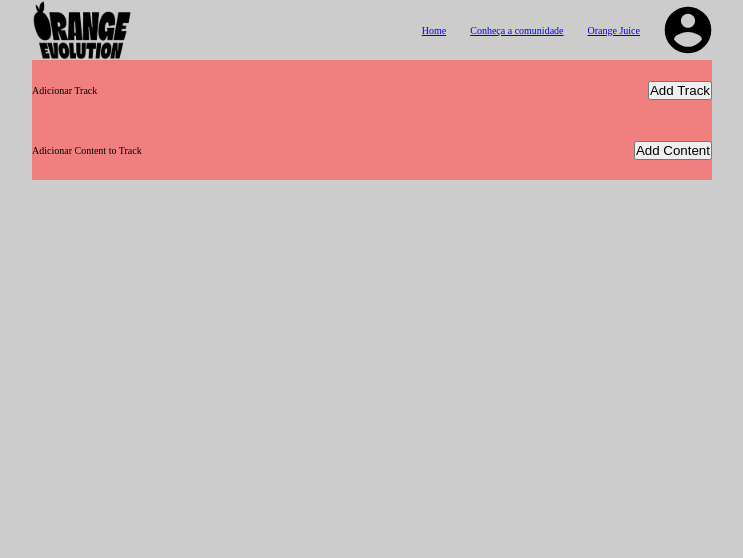
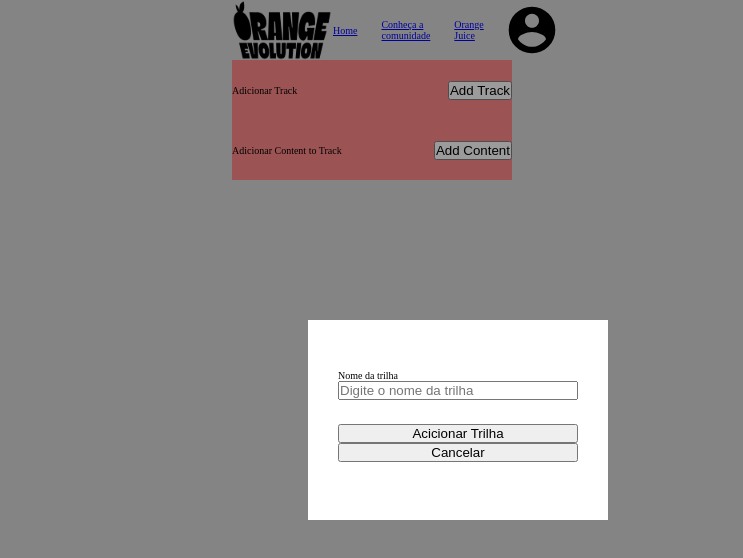
Before and after one commit to afonsonrodrigues/fchackathon-front, a React (Vite) app: page /admin/home in a window 1280 px wide. Both pictures are taken after a click on the button "Add Track". Shown: the top 558 px of the page, without its empty margins (268-1011 px from the left). Built offline with nearby package versions, Linux system fonts and the light colour scheme.

Commit message:
criado formulario base de cadastro de nova trilha

```diff
--- a/src/components/AdminHome/AddTrack/index.jsx
+++ b/src/components/AdminHome/AddTrack/index.jsx
@@ -1,11 +1,19 @@
+import { useState } from 'react';
+import '../../../styles/utils.css';
+import AddTrackModal from '../AddTrackModal';
 import { AddTrackCard } from './styled';
-import '../../../styles/utils.css';
 
 export default function AddTrack() {
+    const [openModal, setOpenModal] = useState(false);
+    const [confirmModal, setConfirmModal] = useState(false);
+
     return (
-        <AddTrackCard className='row space-btw align-center'>
-            <div>Adicionar Track</div>
-            <button>Add Track</button>
-        </AddTrackCard>
+        <>
+            {openModal && <AddTrackModal setOpenModal={setOpenModal} confirmModal={confirmModal} setConfirmModal={setConfirmModal} />}
+            <AddTrackCard className='row space-btw align-center'>
+                <div>Adicionar Track</div>
+                <button onClick={(e) => setOpenModal(true)}>Add Track</button>
+            </AddTrackCard>
+        </>
     )
 }
--- /dev/null
+++ b/src/components/AdminHome/AddTrackModal/index.jsx
@@ -0,0 +1,24 @@
+import '../../../styles/utils.css';
+import ConfirmModal from "../ConfirmModal";
+import { TrackModal } from "./styled";
+
+export default function AddTrackModal({ confirmModal, setConfirmModal, setOpenModal }) {
+
+    return (
+        <div>
+            {confirmModal && <ConfirmModal setConfirmModal={setConfirmModal} setOpenModal={setOpenModal} />}
+            <div className="modal-bg">
+                <TrackModal className="column gap-24">
+                    <div className="column">
+                        <label htmlFor="">Nome da trilha</label>
+                        <input type="text" placeholder="Digite o nome da trilha" />
+                    </div>
+                    <div className="column">
+                        <button onClick={(e) => setConfirmModal(!confirmModal)}>Acicionar Trilha</button>
+                        <button onClick={(e) => setOpenModal(false)}>Cancelar</button>
+                    </div>
+                </TrackModal>
+            </div>
+        </div>
+    )
+}
--- /dev/null
+++ b/src/components/AdminHome/AddTrackModal/styled.jsx
@@ -0,0 +1,14 @@
+import styled from "styled-components";
+
+// export const
+
+export const TrackModal = styled.div`
+    background-color: #FFF;
+    height: 20rem;
+    width: 30rem;
+    margin: 0 auto;
+    padding: 5rem 3rem;
+    position: absolute;
+    top: 40%;
+    left: 45%;
+`;
--- /dev/null
+++ b/src/components/AdminHome/ConfirmModal/index.jsx
@@ -0,0 +1,18 @@
+import { ConfirmCard } from './styled';
+import '../../../styles/utils.css';
+
+export default function ConfirmModal({ setConfirmModal, setOpenModal }) {
+    const handleClearStates = () => {
+        setConfirmModal(false);
+        setOpenModal(false);
+    }
+
+    return (
+        <div className='modal-bg-stage2'>
+            <ConfirmCard className='row'>
+                <button onClick={(e) => setConfirmModal(false)}>Não</button>
+                <button onClick={handleClearStates}>Sim</button>
+            </ConfirmCard>
+        </div>
+    )
+}
--- /dev/null
+++ b/src/components/AdminHome/ConfirmModal/styled.jsx
@@ -0,0 +1,10 @@
+import styled from "styled-components";
+
+export const ConfirmCard = styled.div`
+    width: 6rem;
+    height: 2rem;
+    position: absolute;
+    z-index: 2;
+    top: 45%;
+    left: 50%;
+`;
--- a/src/index.css
+++ b/src/index.css
@@ -15,6 +15,24 @@ html{
 body {
   min-height: 100vh;
   margin: 0 auto;
-  padding: 0 30rem;
+  padding: 0 50rem;
   background-color: #CCC;
 }
+
+.modal-bg {
+  background-color: rgba(0, 0, 0, 0.354);
+  position: absolute;
+  top: 0;
+  left: 0;
+  right: 0;
+  bottom: 0;
+}
+.modal-bg-stage2 {
+  background-color: rgba(0, 0, 0, 0.354);
+  position: absolute;
+  top: 0;
+  left: 0;
+  right: 0;
+  bottom: 0;
+  z-index: 2;
+}
--- a/src/pages/AdminHome/index.jsx
+++ b/src/pages/AdminHome/index.jsx
@@ -3,9 +3,9 @@ import AddTrack from '../../components/AdminHome/AddTrack';
 
 export default function AdminHome() {
     return (
-        <>
+        <main>
             <AddTrack />
             <AddContentToTrack />
-        </>
+        </main>
     )
 }
--- /dev/null
+++ b/src/pages/AdminHome/styled.jsx
@@ -0,0 +1,5 @@
+import styled from "styled-components";
+
+export const MainContainer = styled.main`
+    position: relative;
+`;
```
